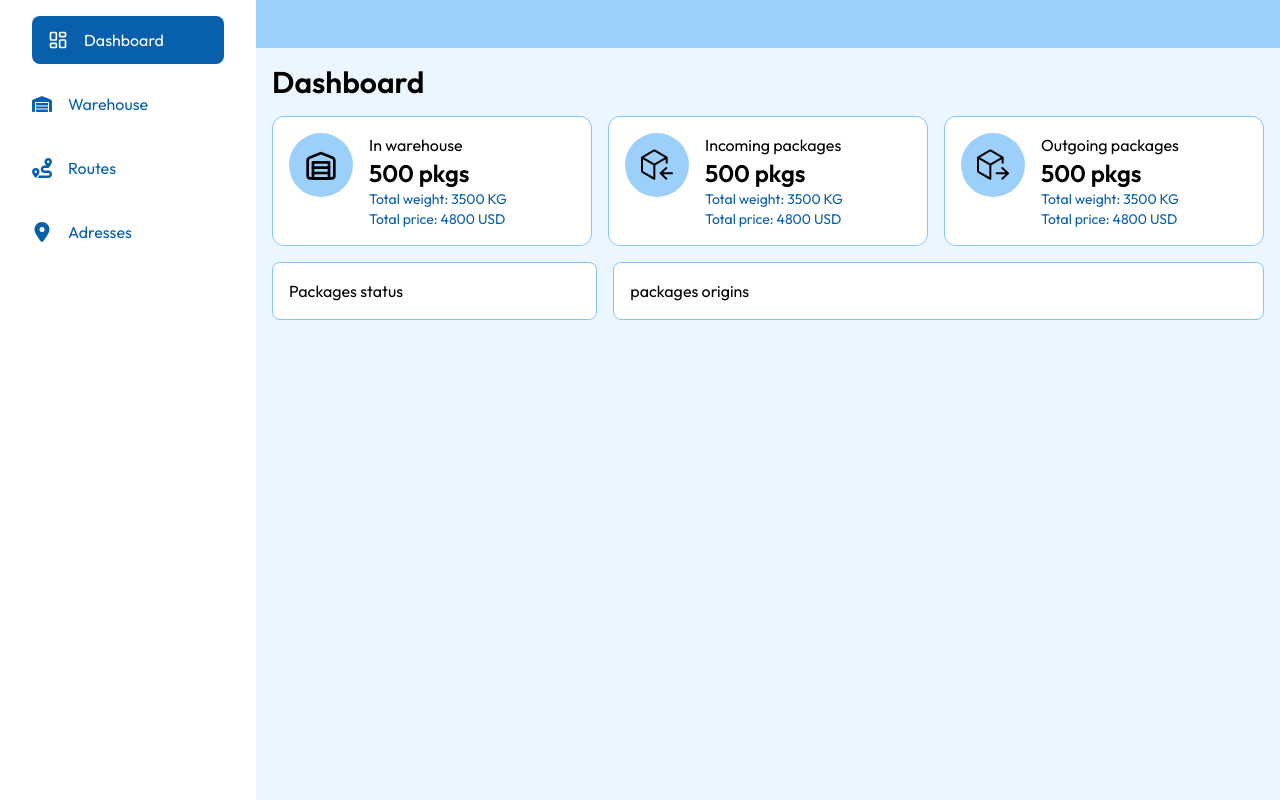
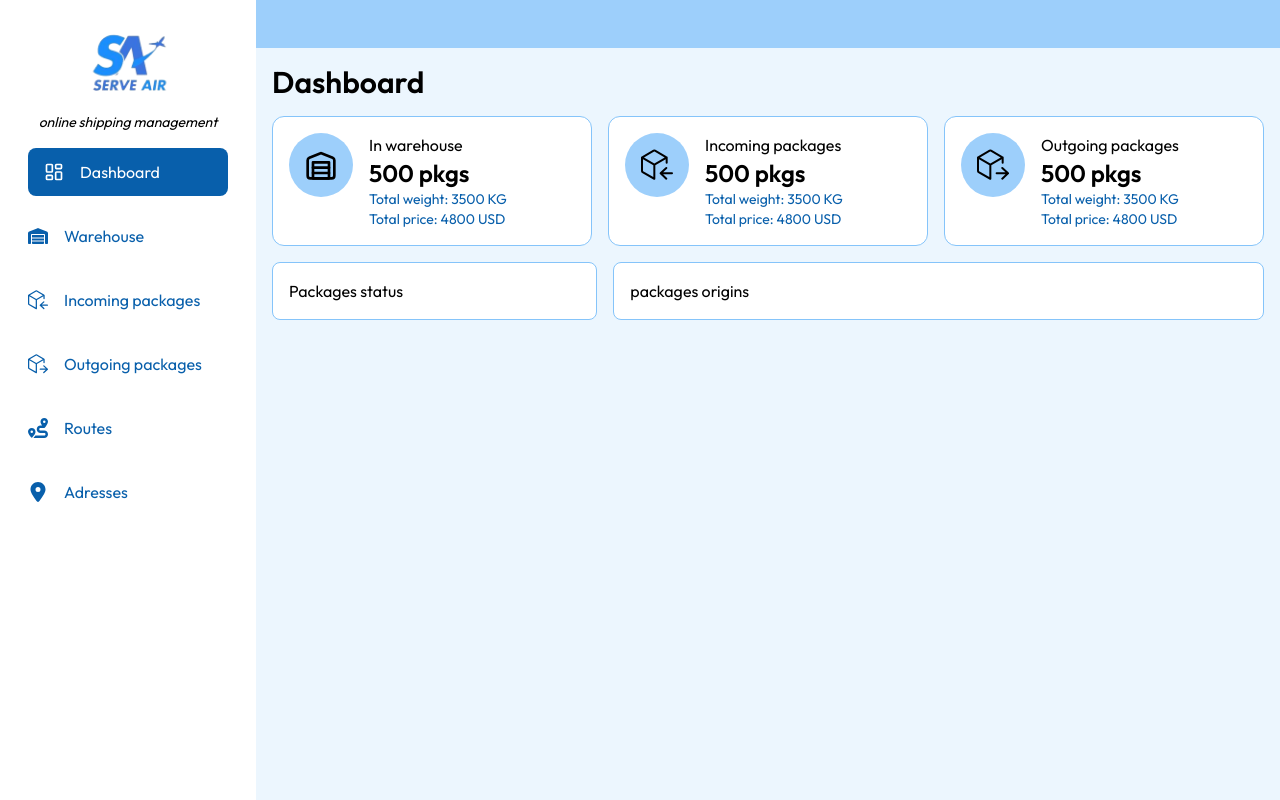
Before and after one commit to Tshobohwa/serve-air-frontend, a React (Vite) app: page / in a window 1280 px wide. Built offline with nearby package versions, Linux system fonts and the light colour scheme.

Commit message:
Add packages pages

```diff
--- a/src/App.jsx
+++ b/src/App.jsx
@@ -6,6 +6,8 @@ import Dashboard from "./pages/Dashboard";
 import Addresses from "./pages/Addresses";
 import PackageRoutes from "./pages/PackageRoutes";
 import Warehouse from "./pages/Warehouse";
+import IncomingPackages from "./pages/IncomingPackages";
+import OutgoingPackages from "./pages/OutgoingPackages";
 function App() {
   return (
     <BrowserRouter>
@@ -16,6 +18,8 @@ function App() {
         <Route path="/addresses" element={<Addresses />} />
         <Route path="/routes" element={<PackageRoutes />} />
         <Route path="/warehouse" element={<Warehouse />} />
+        <Route path="/incoming_packages" element={<IncomingPackages />} />
+        <Route path="/outgoing_packages" element={<OutgoingPackages />} />
       </Routes>
     </BrowserRouter>
   );
--- a/src/components/Sidebar.jsx
+++ b/src/components/Sidebar.jsx
@@ -2,13 +2,19 @@ import React from "react";
 import SidebarLink from "./SidebarLink";
 import { FaLocationDot, FaRoute, FaWarehouse } from "react-icons/fa6";
 import { LuLayoutDashboard } from "react-icons/lu";
+import logo from "../assets/logo.png";
+import { GoPackageDependencies, GoPackageDependents } from "react-icons/go";
 
 const Sidebar = ({ children }) => {
   return (
     <div className="w-full pl-[17rem] pt-[4rem] pr-4">
       <div className="fixed top-0 left-[16rem] right-0 h-[3rem] bg-skyblue-100"></div>
-      <div className="w-[16rem] fixed left-0 bg-white top-0 bottom-0 px-8">
+      <div className="w-[16rem] fixed left-0 bg-white top-0 bottom-0 px-7">
         <div className="w-full flex flex-col gap-4 mt-4">
+          <div className="w-full flex items-center flex-col">
+            <img src={logo} className="w-[6rem]" />
+            <p className="text-sm italic">online shipping management</p>
+          </div>
           <SidebarLink
             to={"/"}
             name={"Dashboard"}
@@ -19,6 +25,17 @@ const Sidebar = ({ children }) => {
             to={"/warehouse"}
             name={"Warehouse"}
             icon={<FaWarehouse size={20} />}
+          />
+
+          <SidebarLink
+            to={"/incoming_packages"}
+            name={"Incoming packages"}
+            icon={<GoPackageDependencies size={20} />}
+          />
+          <SidebarLink
+            to={"/outgoing_packages"}
+            name={"Outgoing packages"}
+            icon={<GoPackageDependents size={20} />}
           />
 
           <SidebarLink
--- /dev/null
+++ b/src/pages/IncomingPackages.jsx
@@ -0,0 +1,8 @@
+import React from "react";
+import Sidebar from "../components/Sidebar";
+
+const IncomingPackages = () => {
+  return <Sidebar>IncomingPackages</Sidebar>;
+};
+
+export default IncomingPackages;
--- /dev/null
+++ b/src/pages/OutgoingPackages.jsx
@@ -0,0 +1,8 @@
+import React from "react";
+import Sidebar from "../components/Sidebar";
+
+const OutgoingPackages = () => {
+  return <Sidebar>OutgoingPackages</Sidebar>;
+};
+
+export default OutgoingPackages;
```
